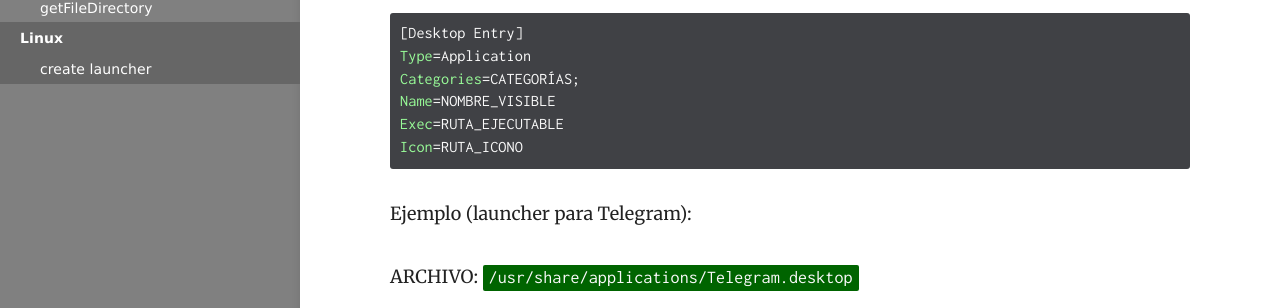
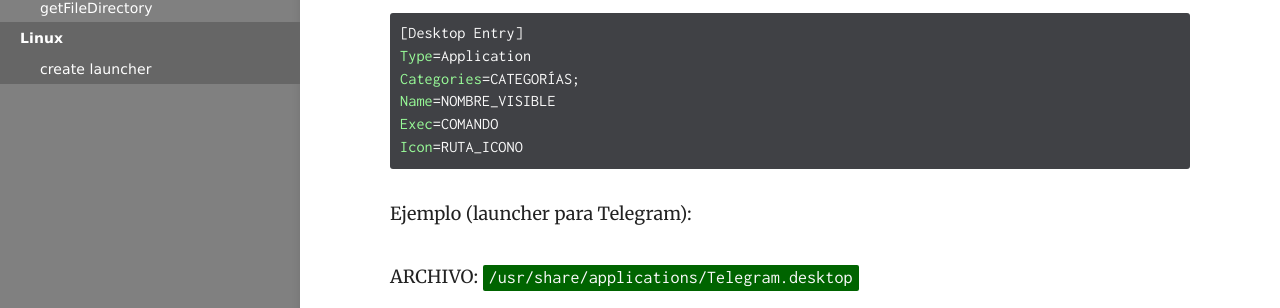
Before and after one commit to slaarks/slaarks.github.io, a Jekyll site: the page built from _docs/Linux/create-launcher.md, in a window 1280 px wide. Shown: the part 343-651 px from the top of the page. Built offline with Jekyll 4.4.1, drawn with Linux system fonts in a browser that asks for light colours.

Commit message:
Update create-launcher.md

````diff
--- a/_docs/Linux/create-launcher.md
+++ b/_docs/Linux/create-launcher.md
@@ -12,7 +12,7 @@ order: 1
 Type=Application
 Categories=CATEGORÍAS;
 Name=NOMBRE_VISIBLE
-Exec=RUTA_EJECUTABLE
+Exec=COMANDO
 Icon=RUTA_ICONO
 ```
 
````
